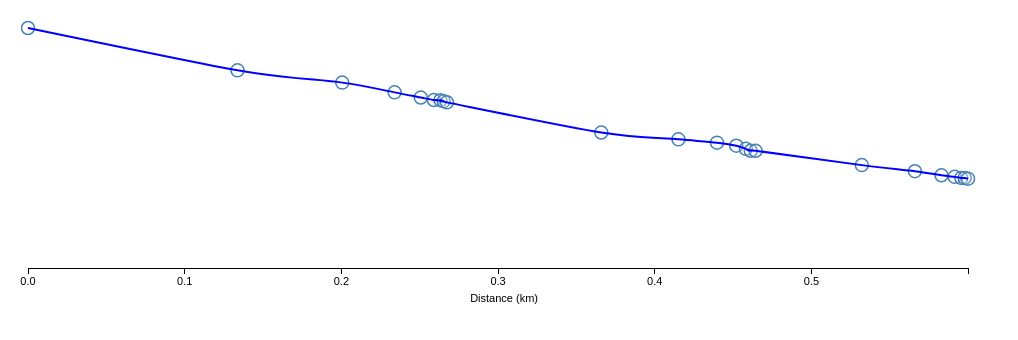
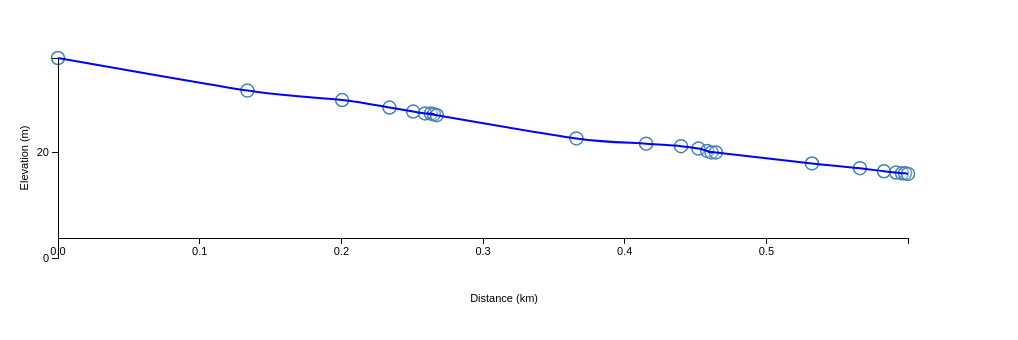
Before and after one commit to tongning/elevation-visualization, a plain HTML site: page index.html in a window 1280 px wide. Shown: the whole page, without its empty margins (0-1018 px from the left). Drawn offline with nearby package versions, Linux system fonts and the light colour scheme.

Commit message:
add y axis label

```diff
--- a/index.html
+++ b/index.html
@@ -27,7 +27,7 @@
             fill: orange;
         }
 
-        .xlabel {
+        .xlabel,.ylabel {
             font-family: sans-serif;
             font-size: 11px;
         }
@@ -90,7 +90,7 @@
                 //Data to plot is now stored in `data`; begin plotting
                 var w = 1000;
                 var h = 300;
-                var padding = 20;
+                var padding = 50;
                 var point_radius = 6.5;
                 var lineFunction = d3.svg.line()
                     .x(function(d) {
@@ -115,6 +115,10 @@
                     .scale(xScale)
                     .orient("bottom")
                     .ticks(5);
+				var yAxis = d3.svg.axis()
+					.scale(yScale)
+					.orient("left")
+					.ticks(2);
                 var svg = d3.select("body")
                     .append("svg")
                     .attr("width", w)
@@ -140,10 +144,21 @@
                     .attr("x", w / 2 + 30)
                     .attr("y", h - 6)
                     .text("Distance (km)");
+				svg.append("text")
+					.attr("class", "ylabel")
+					.attr("text-anchor", "middle")
+					.attr("x", -h / 2)
+					.attr("y", padding - 30)
+					.attr("transform", "rotate(-90)")
+					.text("Elevation (m)");
                 svg.append("g")
                     .attr("class", "axis")
                     .attr("transform", "translate(0," + (h - padding - 20) + ")")
                     .call(xAxis);
+				svg.append("g")
+					.attr("class", "axis")
+					.attr("transform", "translate(" + padding + ",0)")
+					.call(yAxis);
                 lineGraph = svg.append("path")
                     .attr("d", lineFunction(data))
                     .attr("stroke", "blue")
```
